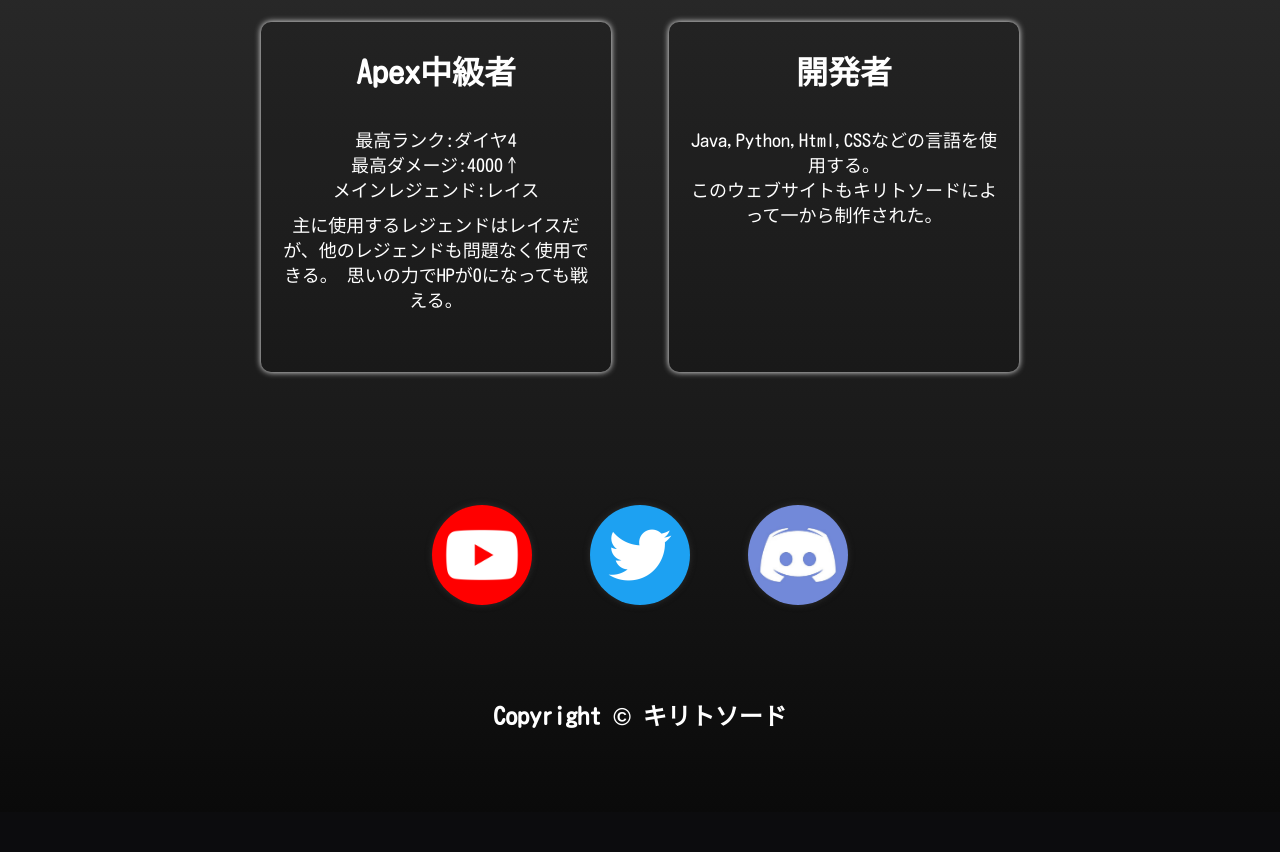
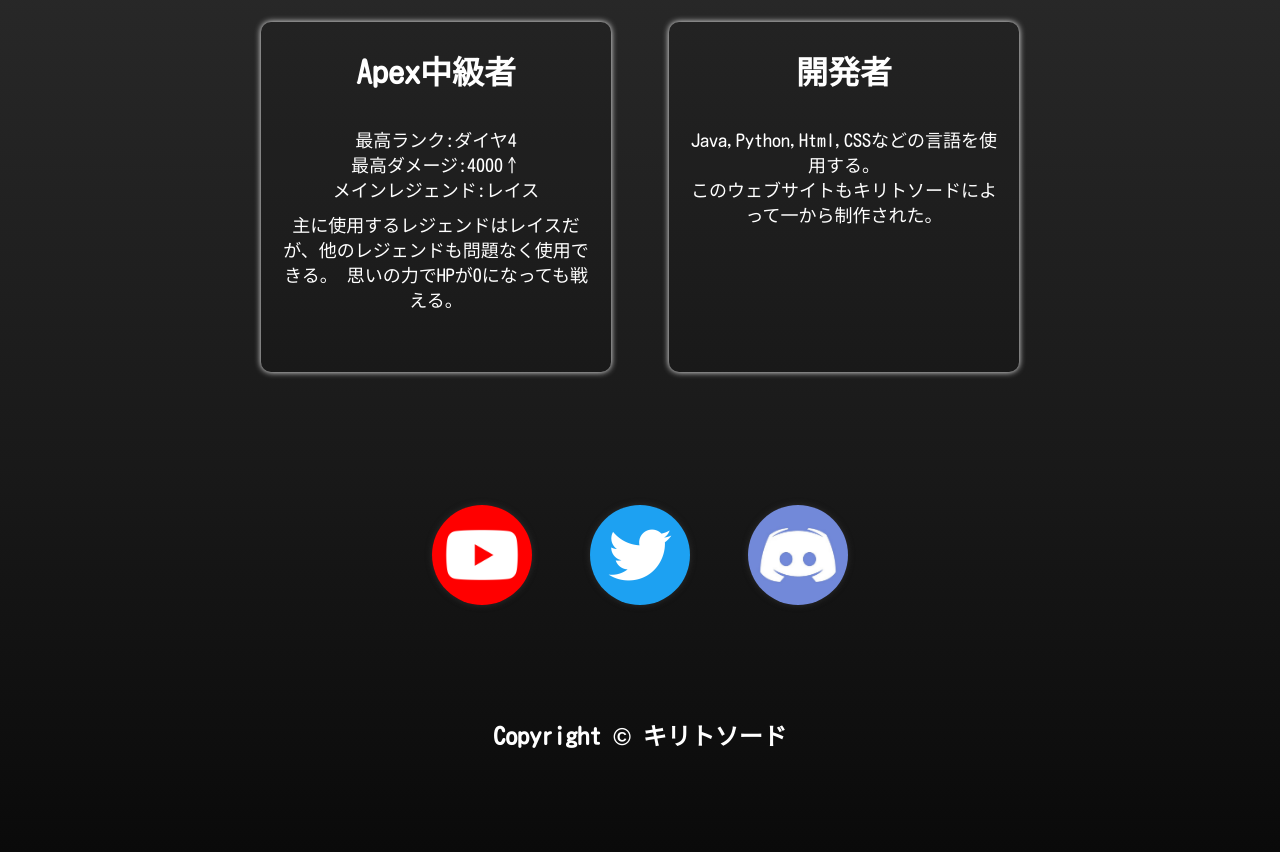
Before and after one commit to KiritoSword/KiritoSword.github.io, a plain HTML site: page index.html in a window 1280 px wide. Shown: the part 1135-1987 px from the top of the page. Before the commit the page ends 1947 px from the top, so only its background shows below. Drawn offline with nearby package versions, Linux system fonts and the light colour scheme.

Commit message:
updated css

```diff
--- a/css/styles.css
+++ b/css/styles.css
@@ -190,7 +190,7 @@ label #cancel{
 .contact-section h1 {
     color: white;
     font-size: 24px;
-    padding: 80px 0px;
+    padding: 100px 0px;
 }
 
 .contact-section ul {
```
